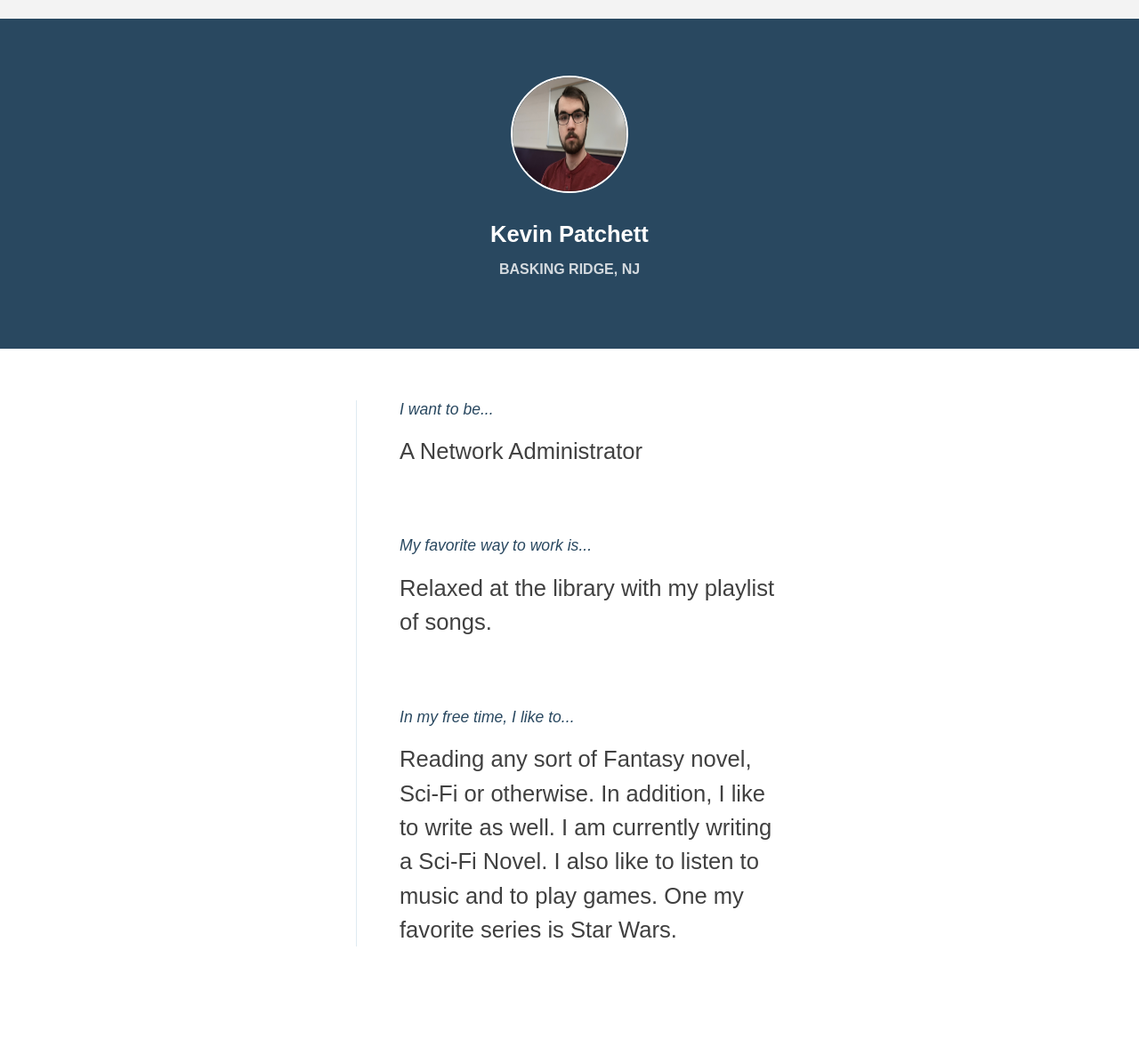
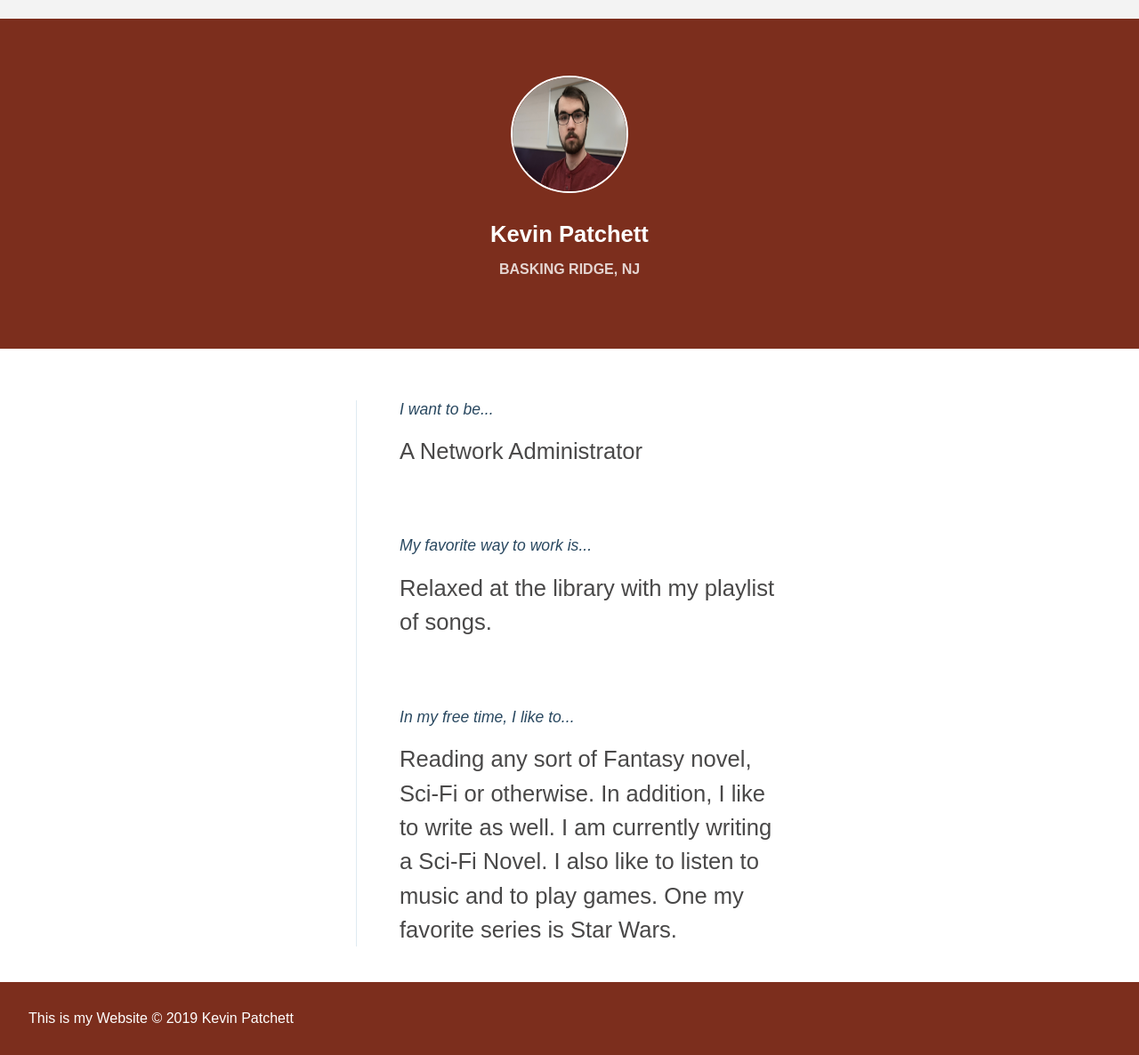
Before and after one commit to RVCC-CISY225-S2019/project-2-Kevpatch, a plain HTML site: page index.html in a window 1280 px wide. Shown: the part 67-1253 px from the top of the page at 89% size. Before the commit the page ends 1171 px from the top, so only its background shows below. Drawn offline with Linux system fonts and the light colour scheme.

Commit message:
Added footer and changed CSS

```diff
--- a/css/styles.css
+++ b/css/styles.css
@@ -60,7 +60,7 @@ img.logo {
 .hero {
   padding: 4em;
   max-width: 100%;
-  background-color: #294860;
+  background-color: #7C2E1D;
   color: white;
 }
 
@@ -83,7 +83,7 @@ img.my-picture {
 
 .my-info {
   max-width: 100%;
-  color: #404040;
+  color: #494848;
   font-size: 1.6rem;
   line-height: 1.5;
   margin: 0px auto 3em;
@@ -117,3 +117,10 @@ img.my-picture {
     border-left: 1px solid #DFEAF1;
     padding-left: 3rem;
 }
+
+.footer {
+  padding: 2em;
+  max-width: 100%;
+  background-color: #7C2E1D;
+  color: white;
+}
--- a/index.html
+++ b/index.html
@@ -36,5 +36,6 @@
             </div>
         </section>
     </main>
+    <footer class="footer"> This is my Website &copy 2019 Kevin Patchett </footer>
 </body>
 </html>
```
